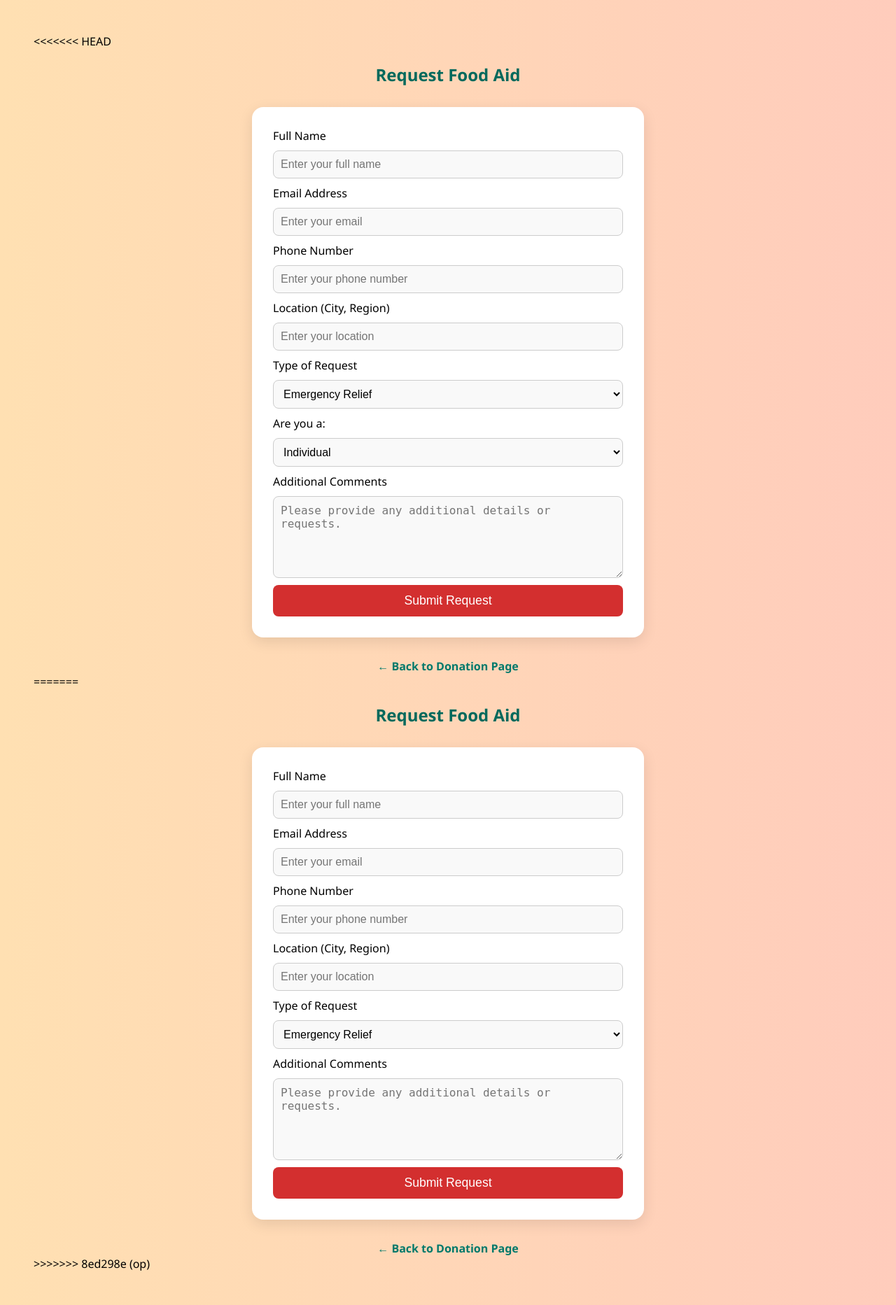
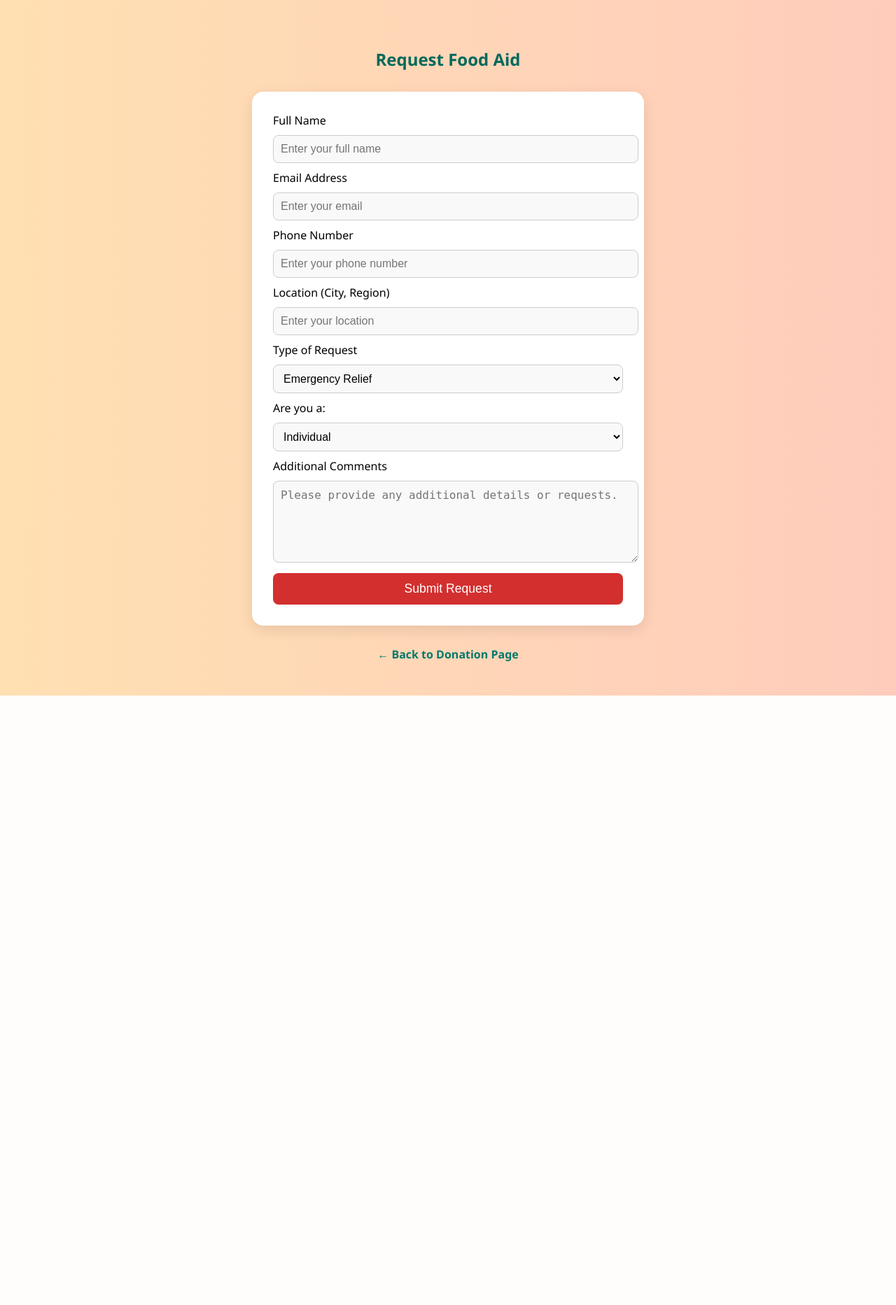
Before and after one commit to frn420/frn420, a Flask app: page /request_food_aid.html in a window 1280 px wide. Shown: the whole page at 70% size. After the commit the page ends 994 px from the top, so only its background shows below. Run offline with Flask 3, Linux system fonts and the light colour scheme.

Commit message:
Update request_food_aid.html

```diff
--- a/templates/request_food_aid.html
+++ b/templates/request_food_aid.html
@@ -1,4 +1,4 @@
-<<<<<<< HEAD
+
 <!DOCTYPE html>
 <html lang="en">
 <head>
@@ -146,146 +146,3 @@
 
 </body>
 </html>
-
-=======
-<!DOCTYPE html>
-<html lang="en">
-<head>
-  <meta charset="UTF-8">
-  <title>Request Food Aid</title>
-  <style>
-    body {
-      font-family: 'Segoe UI', sans-serif;
-      background: linear-gradient(to right, #ffe0b2, #ffccbc);
-      padding: 40px;
-    }
-
-    h2 {
-      text-align: center;
-      color: #00695c;
-      margin-bottom: 30px;
-    }
-
-    .request-form {
-      background: white;
-      border-radius: 16px;
-      padding: 30px;
-      box-shadow: 0 6px 20px rgba(0,0,0,0.1);
-      width: 100%;
-      max-width: 500px;
-      margin: 0 auto;
-    }
-
-    .request-form input[type="text"], .request-form input[type="email"], .request-form textarea, .request-form select {
-      width: 100%;
-      padding: 10px;
-      margin: 10px 0;
-      border: 1px solid #ccc;
-      border-radius: 8px;
-      font-size: 1rem;
-      background: #f9f9f9;
-    }
-
-    .request-form button {
-      background-color: #d32f2f;
-      color: white;
-      padding: 12px 20px;
-      border: none;
-      border-radius: 8px;
-      font-size: 1.1rem;
-      cursor: pointer;
-      width: 100%;
-    }
-
-    .request-form button:hover {
-      background-color: #b71c1c;
-    }
-
-    .back-link {
-      display: block;
-      text-align: center;
-      margin-top: 30px;
-      font-weight: bold;
-      color: #00796b;
-      text-decoration: none;
-    }
-
-    .back-link:hover {
-      text-decoration: underline;
-    }
-  </style>
-</head>
-<body>
-
-  <h2>Request Food Aid</h2>
-
-  <div class="request-form">
-    <label for="name">Full Name</label>
-    <input type="text" id="name" placeholder="Enter your full name" required>
-
-    <label for="email">Email Address</label>
-    <input type="email" id="email" placeholder="Enter your email" required>
-
-    <label for="phone">Phone Number</label>
-    <input type="text" id="phone" placeholder="Enter your phone number" required>
-
-    <label for="location">Location (City, Region)</label>
-    <input type="text" id="location" placeholder="Enter your location" required>
-
-    <label for="aid-type">Type of Request</label>
-    <select id="aid-type" required>
-      <option value="Emergency Relief">Emergency Relief</option>
-      <option value="Food Security">Food Security</option>
-      <option value="Child Nutrition">Child Nutrition</option>
-      <option value="Disaster Relief">Disaster Relief</option>
-      <option value="Other">Other</option>
-    </select>
-
-
-    <label for="comments">Additional Comments</label>
-    <textarea id="comments" rows="5" placeholder="Please provide any additional details or requests." required></textarea>
-
-    <!-- Changed the button to type="button" to prevent form submission -->
-    <button type="button" onclick="submitRequest()">Submit Request</button>
-  </div>
-
-  <a href="donate.html" class="back-link">← Back to Donation Page</a>
-
-  <script>
-    function submitRequest() {
-      const name = document.getElementById('name').value;
-      const email = document.getElementById('email').value;
-      const phone = document.getElementById('phone').value;
-      const location = document.getElementById('location').value;
-      const aidType = document.getElementById('aid-type').value;
-      const comments = document.getElementById('comments').value;
-
-      if (name && email && phone && location && aidType && comments) {
-        const requestData = {
-          name: name,
-          email: email,
-          phone: phone,
-          location: location,
-          aidType: aidType,
-          comments: comments,
-        };
-
-        // Save the request data to localStorage for demo purposes
-        let requests = JSON.parse(localStorage.getItem("requests")) || [];
-        requests.push(requestData);
-        localStorage.setItem("requests", JSON.stringify(requests));
-
-        alert("Your food aid request has been submitted successfully!");
-
-        // Redirect to request_dashboard.html after submission
-        window.location.href = "request_dashboard.html"; // Redirection happens here
-      } else {
-        alert("Please fill out all fields before submitting.");
-      }
-    }
-  </script>
-
-</body>
-</html>
-
->>>>>>> 8ed298e (op)
```
